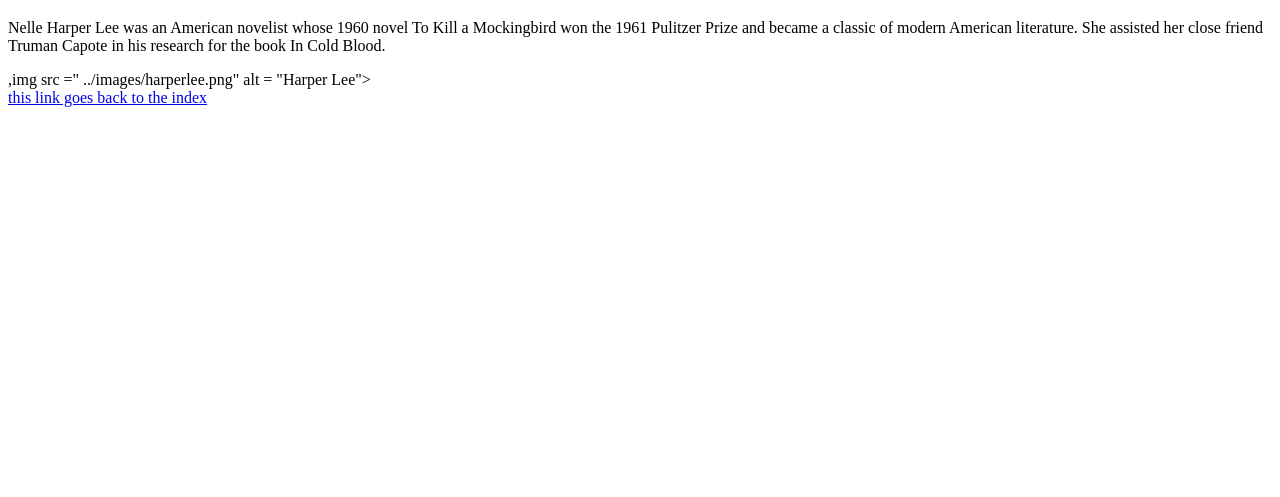
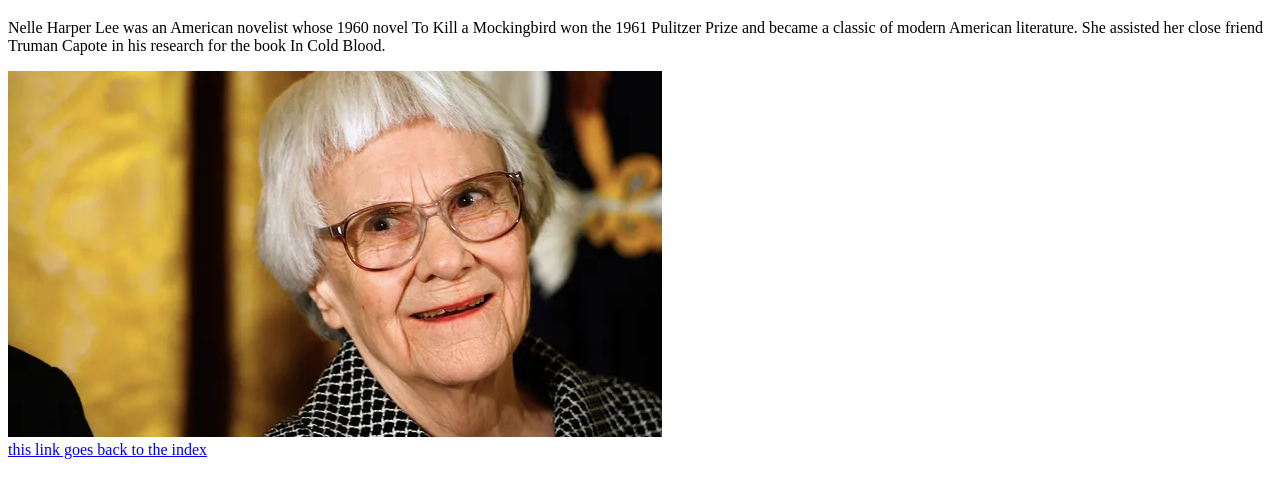
Before and after one commit to mckennahtack/WebDesignHomework, a plain HTML site: page Assignment5/pages/page1.html in a window 1280 px wide. Shown: the part 87-584 px from the top of the page. Drawn offline with Linux system fonts and the light colour scheme.

Commit message:
Update page1.html

```diff
--- a/Assignment5/pages/page1.html
+++ b/Assignment5/pages/page1.html
@@ -12,8 +12,8 @@
     Nelle Harper Lee was an American novelist whose 1960 novel To Kill a Mockingbird won the 1961 Pulitzer Prize and became a classic of modern American literature. She assisted her close friend Truman Capote in his research for the book In Cold Blood.
 
   </p>
-  ,img src =" ../images/harperlee.png" alt = "Harper Lee">
+  <img src ="../images/harperlee.png" alt = "Harper Lee">
   <br>
-  <a href="../index.html">this link goes back to the index</a>
+  <a href = "../index.html">this link goes back to the index</a>
 </body>
 </html>
```
